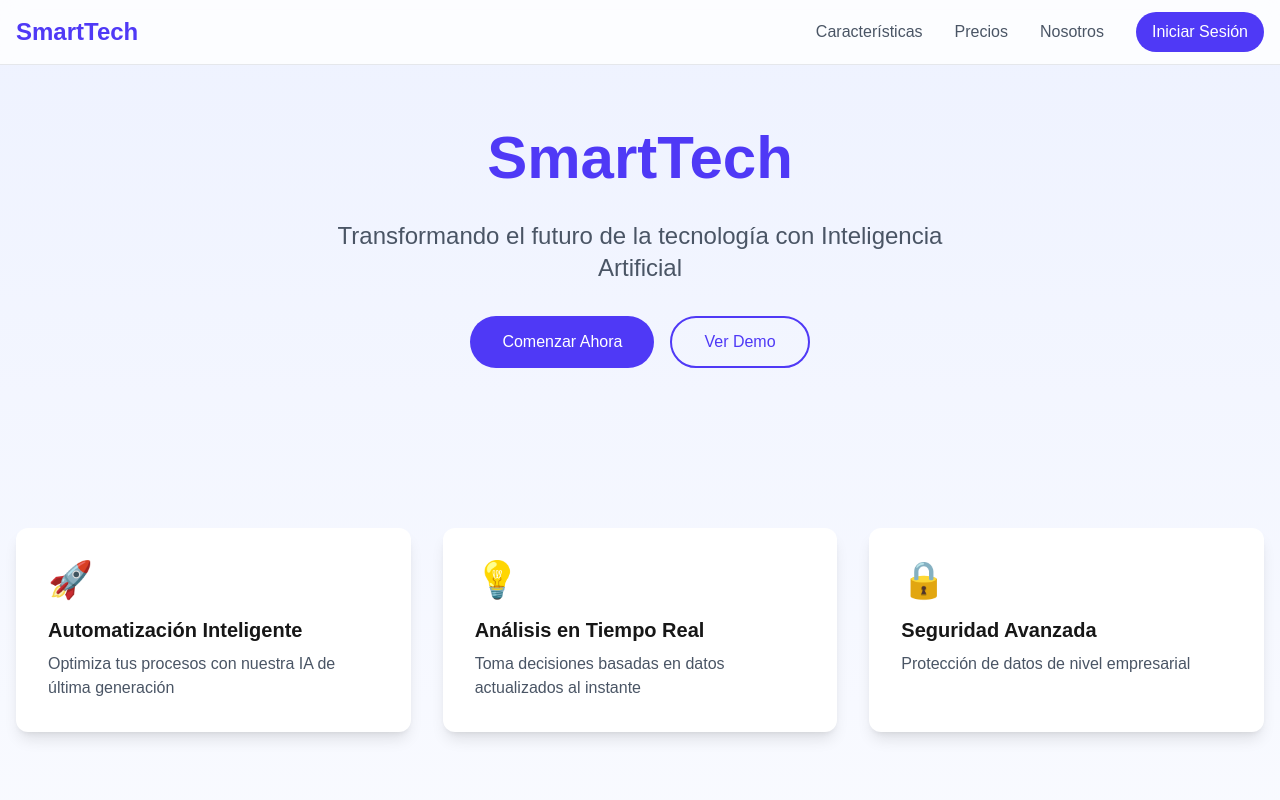
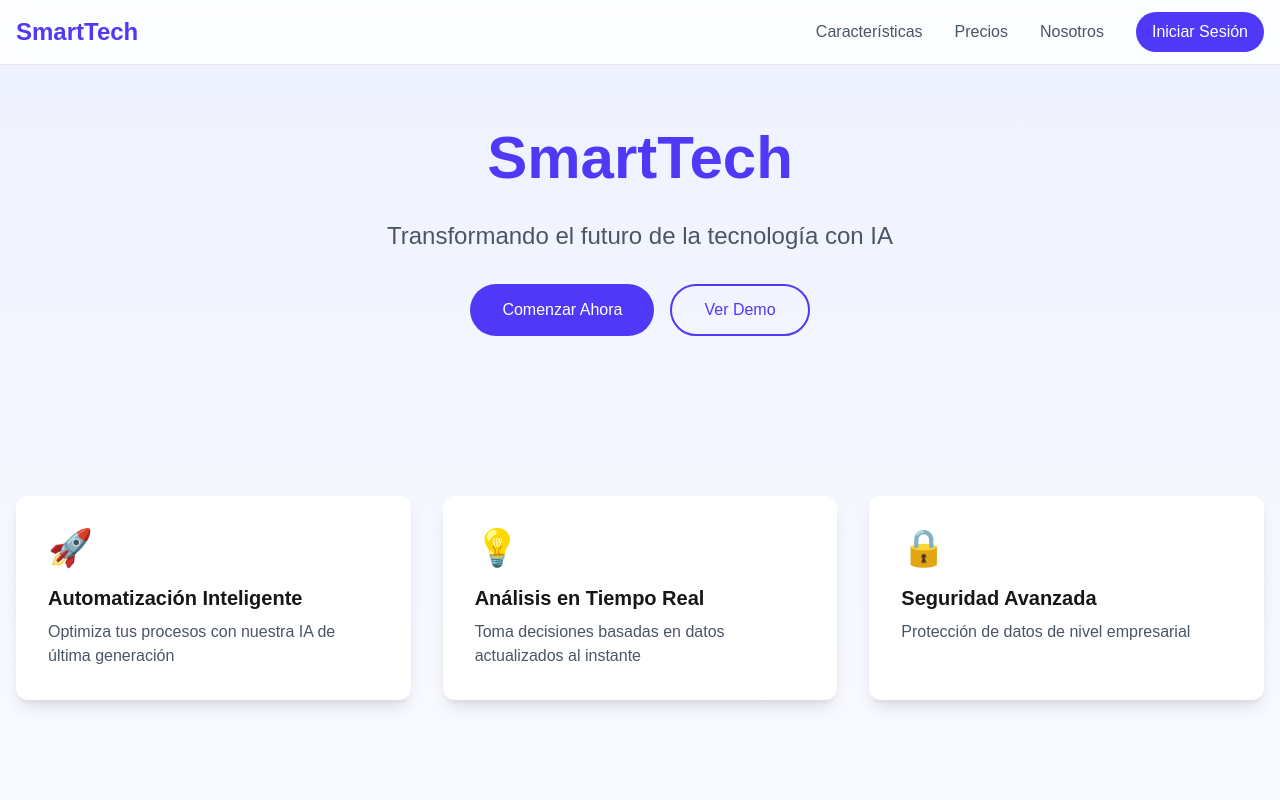
Before and after one commit to matidellatorre/demo-ci-cd, a Next.js app: page / in a window 1280 px wide. Shown: the top 800 px of the page. Built offline with nearby package versions, Linux system fonts and the light colour scheme.

Commit message:
feat: subtitle change

```diff
--- a/app/page.tsx
+++ b/app/page.tsx
@@ -1,6 +1,6 @@
 export default function Home() {
 	const companyName = "SmartTech"
-	const companyDescription = "Transformando el futuro de la tecnología con Inteligencia Artificial"
+	const companyDescription = "Transformando el futuro de la tecnología con IA"
 
 	return (
 		<div className="min-h-screen bg-gradient-to-b from-indigo-50 to-white dark:from-gray-900 dark:to-gray-800">
```
